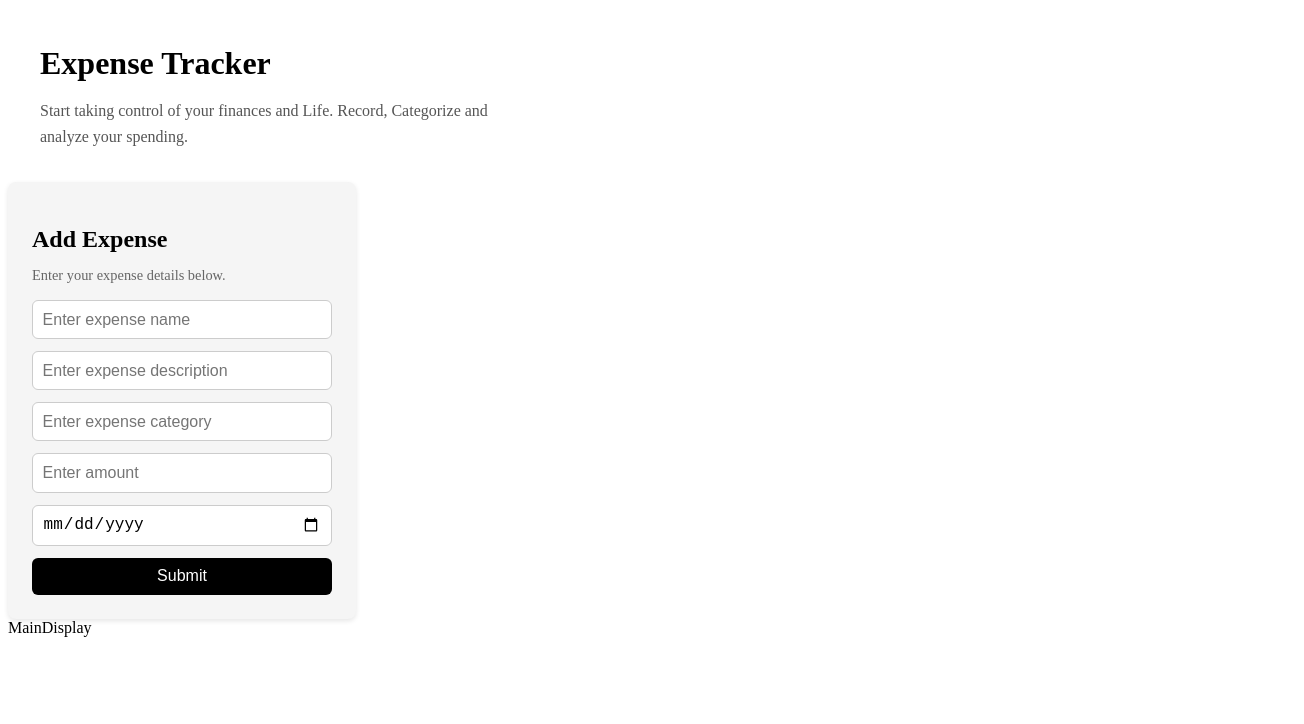
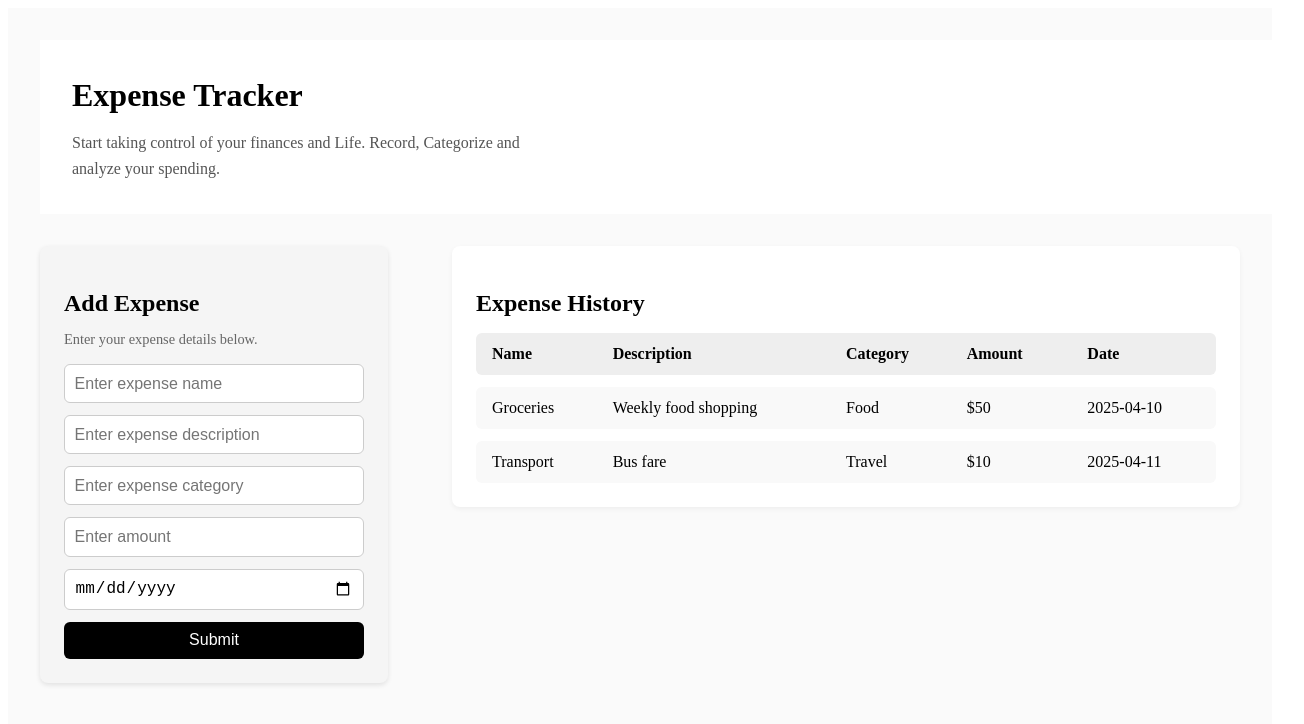
Before and after one commit to VanAug/expense_tracker, a React (Vite) app: page / in a window 1280 px wide. Shown: the top 724 px of the page, 1304 px wide, since content can reach past the window. Built offline with nearby package versions, Linux system fonts and the light colour scheme.

Commit message:
MianDisplay component and app styling

```diff
--- a/src/App.css
+++ b/src/App.css
@@ -1,8 +1,8 @@
-/* App.css */
-
 .navbar {
     padding: 1rem 2rem;
     background-color: white;
+    width: 100%;
+    margin-bottom: 2rem;
 }
 
 .navbar h1 {
@@ -66,3 +66,68 @@
 .expense-form button:hover {
   background-color: #333;
 }
+
+.main-display {
+flex: 1;
+padding: 1.5rem;
+background-color: #fff;
+border-radius: 8px;
+margin-left: 2rem;
+box-shadow: 0 2px 5px rgba(0, 0, 0, 0.05);
+}
+
+.main-display h2 {
+font-size: 1.5rem;
+margin-bottom: 1rem;
+}
+
+.table {
+display: flex;
+flex-direction: column;
+gap: 0.75rem;
+}
+
+.table-header,
+.table-row {
+display: grid;
+grid-template-columns: 1fr 2fr 1fr 1fr 1fr;
+gap: 0.5rem;
+padding: 0.75rem 1rem;
+border-radius: 6px;
+}
+
+.table-header {
+background-color: #eee;
+font-weight: 600;
+}
+
+.table-row {
+background-color: #f9f9f9;
+transition: background 0.2s ease;
+}
+
+.table-row:hover {
+background-color: #f1f1f1;
+}
+
+.app {
+    display: flex;
+    align-items: flex-start;
+    justify-content: flex-start;
+    padding: 2rem;
+    gap: 2rem;
+}
+
+.app-container {
+  display: flex;
+  flex-direction: column;
+  min-height: 100vh;
+  padding: 2rem;
+  background-color: #fafafa;
+}
+
+.content-wrapper {
+  display: flex;
+  gap: 2rem;
+  align-items: flex-start;
+}
--- a/src/App.jsx
+++ b/src/App.jsx
@@ -6,10 +6,13 @@ import MainDisplay from './components/MainDisplay'
 
 function App() {
   return (
-    <div>
+    <div className="app-container">
       <Navbar />
-      <AddExpense />
-      <MainDisplay />
+
+      <div className="content-wrapper">
+        <AddExpense />
+        <MainDisplay />
+      </div>
     </div>
   )
 }
--- a/src/components/MainDisplay.jsx
+++ b/src/components/MainDisplay.jsx
@@ -2,7 +2,36 @@ import React from 'react'
 
 function MainDisplay() {
   return (
-    <div>MainDisplay</div>
+    <div className="main-display">
+      <h2>Expense History</h2>
+
+      <div className="table">
+        <div className="table-header">
+          <span>Name</span>
+          <span>Description</span>
+          <span>Category</span>
+          <span>Amount</span>
+          <span>Date</span>
+        </div>
+
+        {/* Sample row */}
+        <div className="table-row">
+          <span>Groceries</span>
+          <span>Weekly food shopping</span>
+          <span>Food</span>
+          <span>$50</span>
+          <span>2025-04-10</span>
+        </div>
+
+        <div className="table-row">
+          <span>Transport</span>
+          <span>Bus fare</span>
+          <span>Travel</span>
+          <span>$10</span>
+          <span>2025-04-11</span>
+        </div>
+      </div>
+    </div>
   )
 }
 
```
